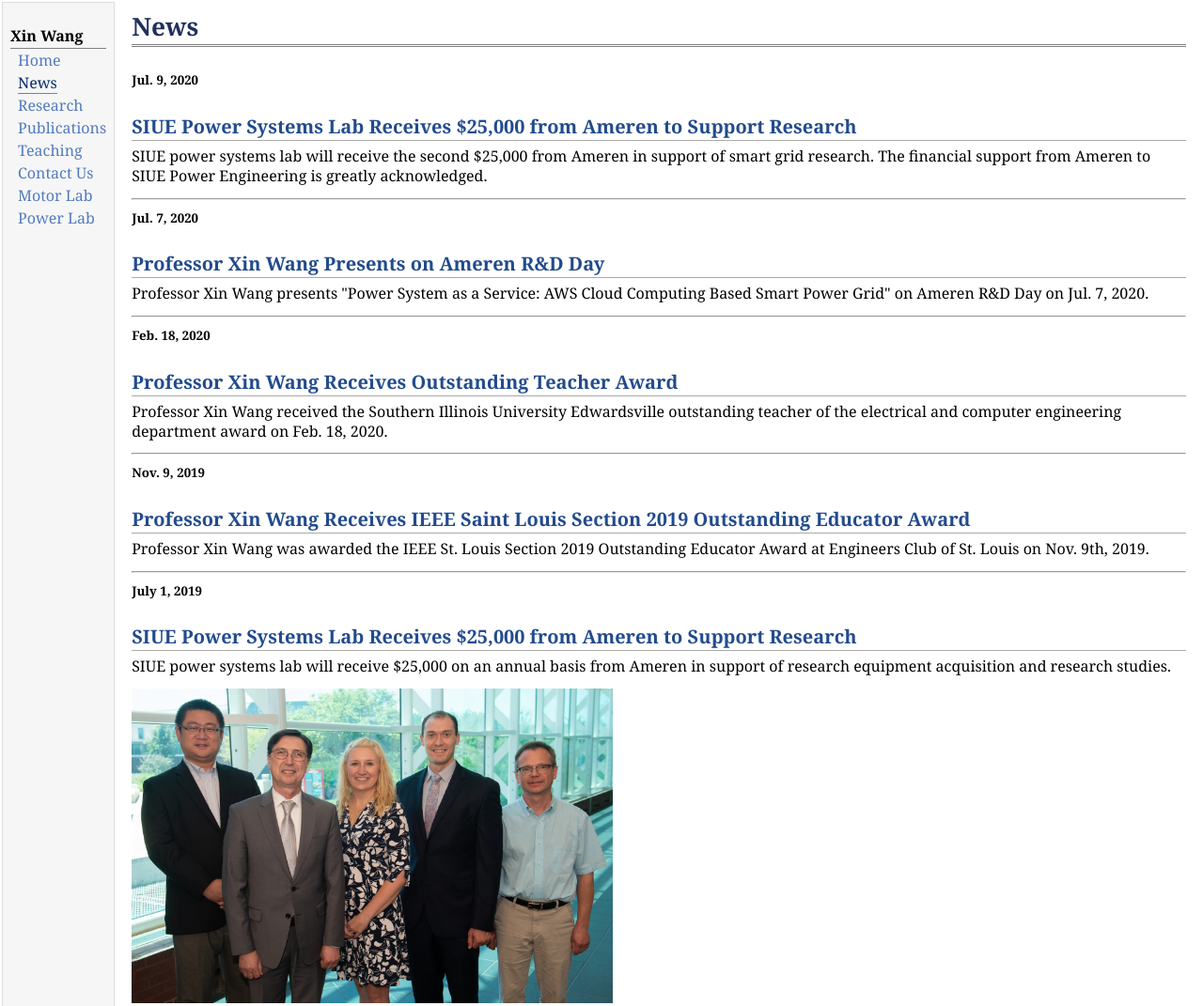
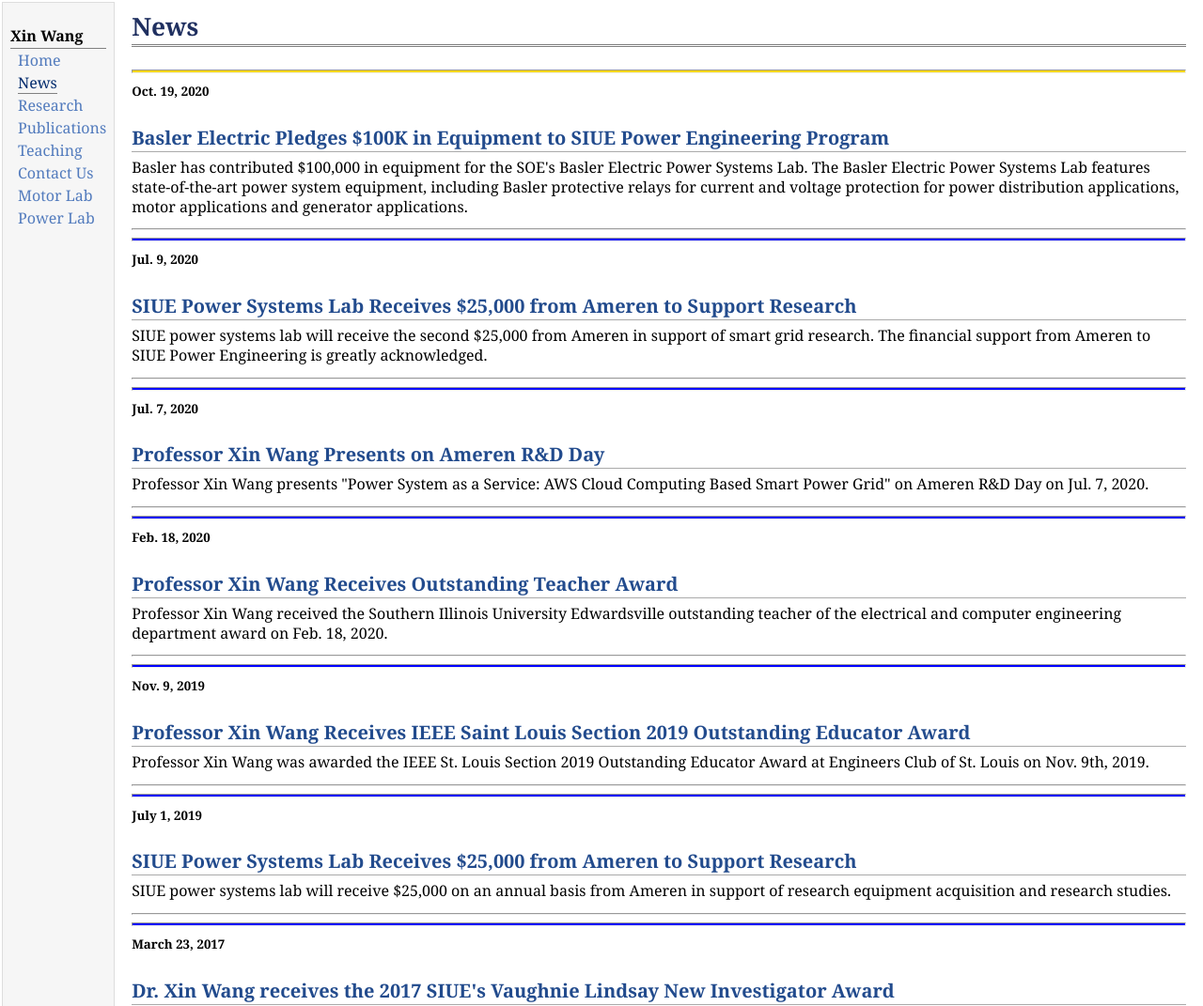
Before and after one commit to xinryanwang/power, a plain HTML site: page news.html in a window 1280 px wide. Shown: the top 1071 px of the page at 94% size. Drawn offline with Linux system fonts and the light colour scheme.

Commit message:
10-19-2020

```diff
--- a/news.html
+++ b/news.html
@@ -30,11 +30,26 @@
 
 
         </td>
+
         <td id="layout-content">
             <div id="toptitle">
                 <h1>News</h1>
             </div>
 
+            <hr style="height:2px;background-color:gold">
+
+            <p><small><strong>Oct. 19, 2020</strong> </small></p>
+
+            <h2><a href="https://www.siue.edu/news/2020/10/BaslerElectricpledges100KinEquipmenttoSIUESchoolofEngineering.shtml">Basler Electric Pledges $100K in Equipment to SIUE Power Engineering Program</a></h2>
+            <section class="post-excerpt" itemprop="description">
+                <p> Basler has contributed $100,000 in equipment for the SOE's Basler Electric Power Systems Lab.
+                    The Basler Electric Power Systems Lab features state-of-the-art power system equipment,
+                    including Basler protective relays for current and voltage protection for power distribution applications,
+                    motor applications and generator applications. </p>
+                <hr/>
+
+            </section>
+            <hr style="height:2px;background-color:blue">
 
             </section>
             <p><small><strong>Jul. 9, 2020</strong> </small></p>
@@ -45,6 +60,7 @@
                 <hr/>
 
             </section>
+            <hr style="height:2px;background-color:blue">
 
 
 
@@ -57,6 +73,7 @@
                 <hr/>
 
             </section>
+            <hr style="height:2px;background-color:blue">
 
 
 
@@ -70,6 +87,8 @@
                 <hr/>
 
             </section>
+            <hr style="height:2px;background-color:blue">
+
             <p><small><strong>Nov. 9, 2019</strong> </small></p>
 
             <h2><a href="https://www.siue.edu/news/2019/11/SIUE-Wang-Accepts-IEEE-Outstanding-Educator-Award.shtml">Professor
@@ -81,6 +100,8 @@
 
 
             </section>
+            <hr style="height:2px;background-color:blue">
+
             <p><small><strong>July 1, 2019</strong> </small></p>
 
             <h2>
@@ -93,14 +114,15 @@
                 <div class="col-md-6">
                     <a href="http://www.siue.edu/news/2019/07/SIUE-School-of-Engineering-Receives-25K-from-Ameren-to-Support-Research-in-New-Power-Systems-Lab.shtml"
                        data-lightbox="SIUE-Ameren" data-title="Ameren's Support to New Power Systems Lab">
-                        <img src="news_files/amerensiue.jpg" style="width:512px;border:0; title=" Ameren Supports SIUE
-                             Power Systems Lab" /></a>
+                    </a>
                 </div>
-
                 <hr/>
 
 
             </section>
+            <hr style="height:2px;background-color:blue">
+
+
             <p><small><strong>March 23, 2017</strong> </small></p>
 
             <h2>
@@ -121,6 +143,8 @@
                 </div>
 
                 <hr/>
+                </section>
+                <hr style="height:2px;background-color:blue">
 
 
                 <h2>&nbsp;</h2>
```
Also changed, not shown: index.html (+17 -3 lines), research.html (+6 -9 lines), index_files/basler.png (added).
